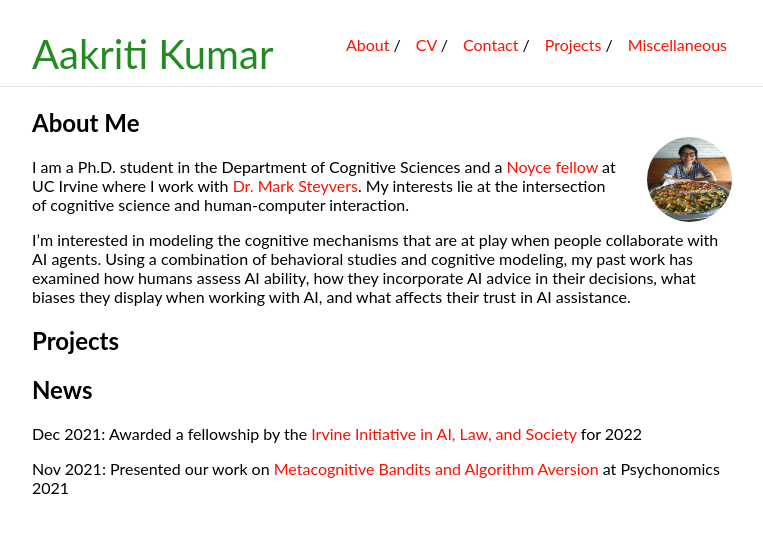
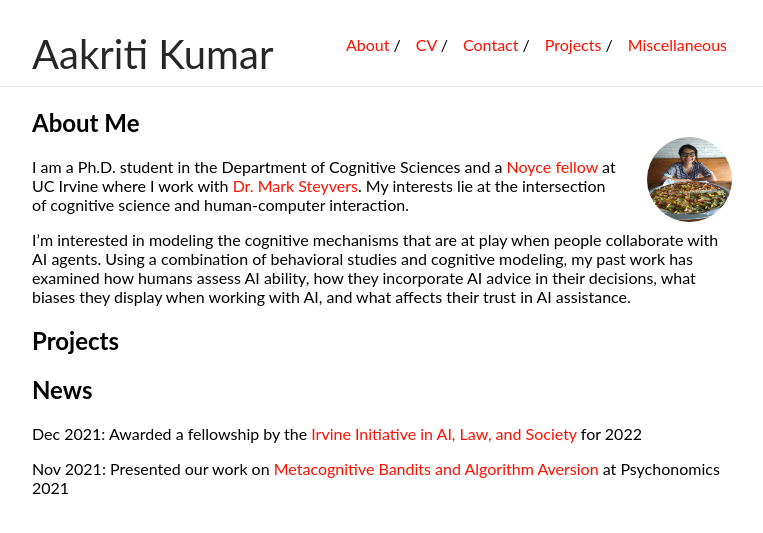
Before and after one commit to aakriti1kumar/aakriti1kumar.github.io, a Jekyll site: the page built from index.md, in a window 1280 px wide. Shown: the top 533 px of the page, without its empty margins (258-1021 px from the left). Built offline with Jekyll 4.4.1, drawn with Linux system fonts in a browser that asks for light colours; our own code applies the rules of GitHub Pages for plain Markdown files.

Commit message:
Update _style.scss

```diff
--- a/_sass/_style.scss
+++ b/_sass/_style.scss
@@ -25,7 +25,7 @@
     border: 0;
     height: 0;
     border-top: 1px solid rgba(0, 0, 0, 0.1);
-    border-bottom: 1px solid rgba(255, 255, 255, 0.3);
+    border-bottom: 1px solid rgba(255, 255, 255, 0.527);
 }
 
 /*
@@ -34,7 +34,7 @@
 
 #author-name {
     font-size: 40px;
-    color: #228b22;
+    color: #272727;
     display: inline-block;
 }
 .navbar {
```
